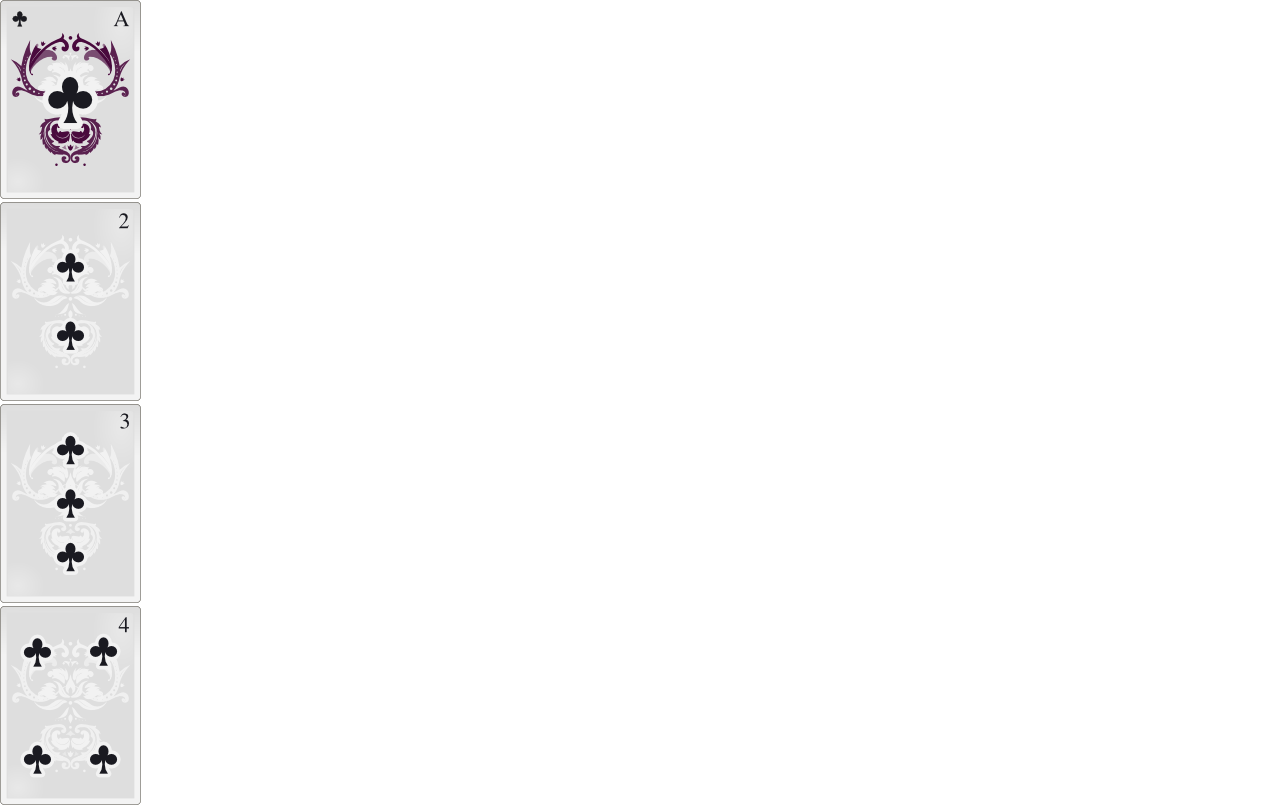
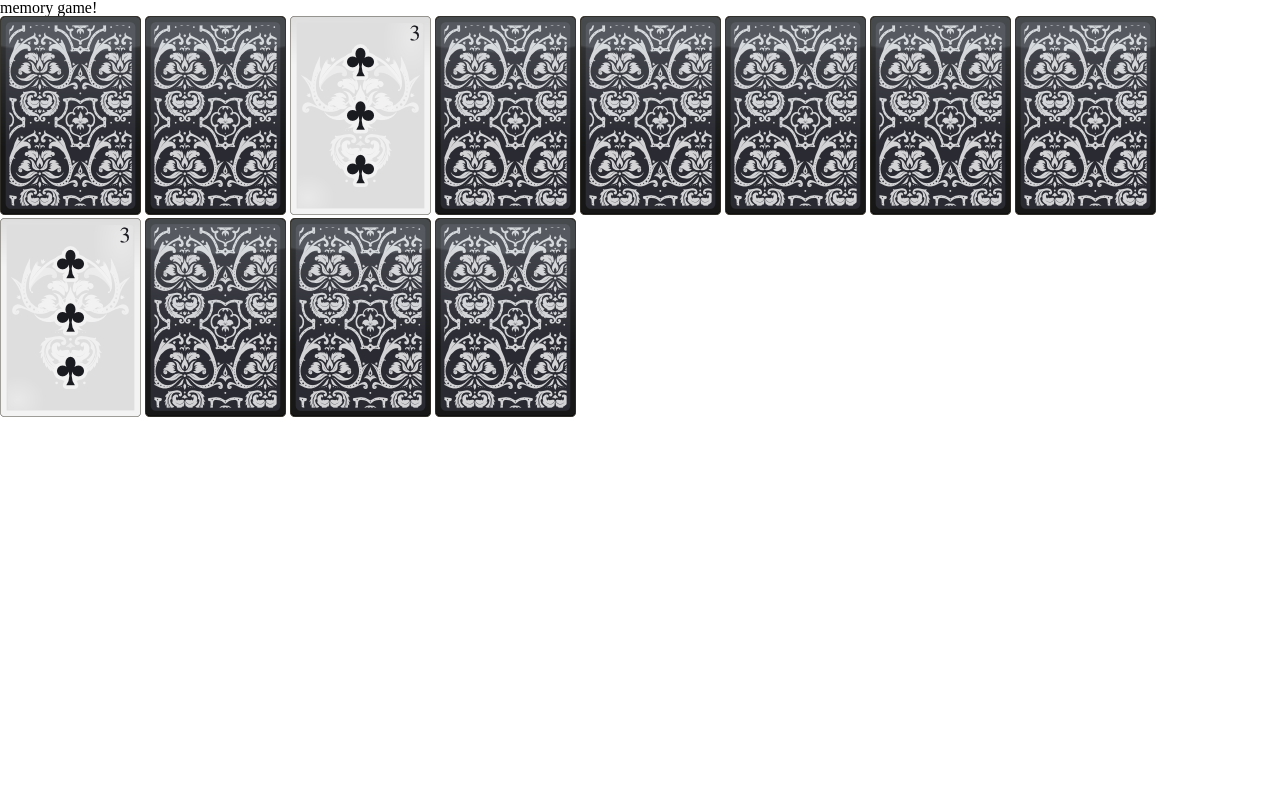
Before and after one commit to qrames/memory, a plain HTML site: page index.html in a window 1280 px wide. Shown: the top 805 px of the page. Drawn offline with Linux system fonts and the light colour scheme.

Commit message:
the class systeme for hidden the faceback of card

```diff
--- a/css/style.css
+++ b/css/style.css
@@ -1,3 +1,18 @@
 body{
 
 }
+body>div#masque, body>div#carte{
+    position: absolute;
+    /* width: 900px; 6cartes*/
+    width: 100%;
+}
+body>div#masque>ul>li, body>div#carte>ul>li{
+    display: inline-block;
+    margin: 0 auto;
+    opacity 0.99;
+}
+div#masque li.myselect{
+    /* visibility: hidden !important; */
+    transition: opacity 1s ease;
+    opacity: 0;
+}
--- a/index.html
+++ b/index.html
@@ -9,9 +9,7 @@
 </head>
 
 <body>
-    <div id="masque">
-
-    </div>
+    <h1>memory game!</h1>
     <div id="carte">
         <ul>
             <li><img src="img/air/141/c1.png" /></li>
@@ -20,8 +18,31 @@
             <li><img src="img/air/141/c4.png" /></li>
             <li><img src="img/air/141/c5.png" /></li>
             <li><img src="img/air/141/c6.png" /></li>
+            <li><img src="img/air/141/c1.png" /></li>
+            <li><img src="img/air/141/c2.png" /></li>
+            <li><img src="img/air/141/c3.png" /></li>
+            <li><img src="img/air/141/c4.png" /></li>
+            <li><img src="img/air/141/c5.png" /></li>
+            <li><img src="img/air/141/c6.png" /></li>
         </ul>
     </div>
+    <div id="masque">
+        <ul>
+            <li><img src="img/air/141/facedown.png" /></li>
+            <li><img src="img/air/141/facedown.png" /></li>
+            <li class="myselect"><img src="img/air/141/facedown.png" /></li>
+            <li><img src="img/air/141/facedown.png" /></li>
+            <li><img src="img/air/141/facedown.png" /></li>
+            <li><img src="img/air/141/facedown.png" /></li>
+            <li><img src="img/air/141/facedown.png" /></li>
+            <li><img src="img/air/141/facedown.png" /></li>
+            <li class="myselect"><img src="img/air/141/facedown.png" /></li>
+            <li><img src="img/air/141/facedown.png" /></li>
+            <li><img src="img/air/141/facedown.png" /></li>
+            <li><img src="img/air/141/facedown.png" /></li>
+        </ul>
+    </div>
+
 </body>
 
 </html>
```
